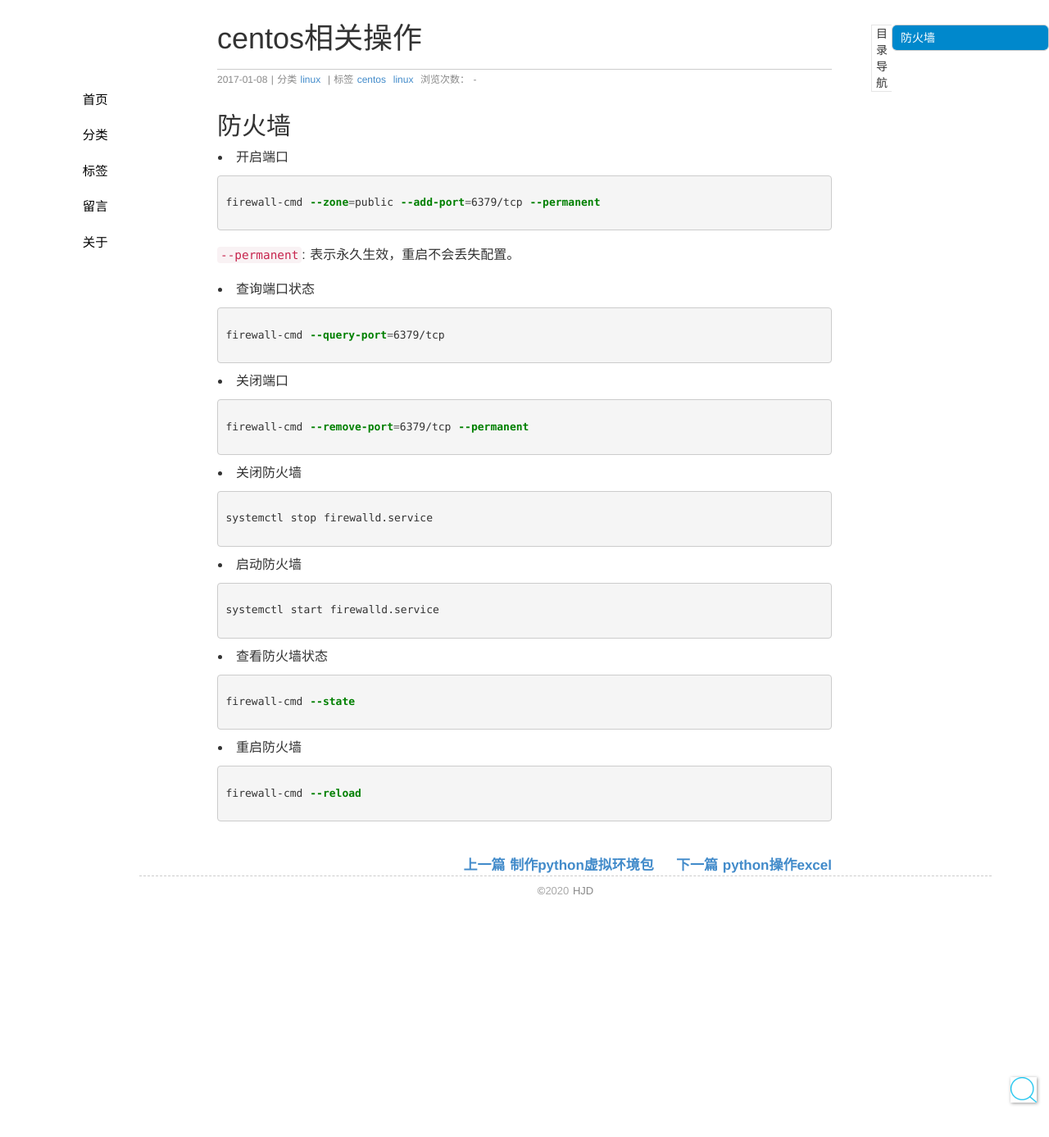
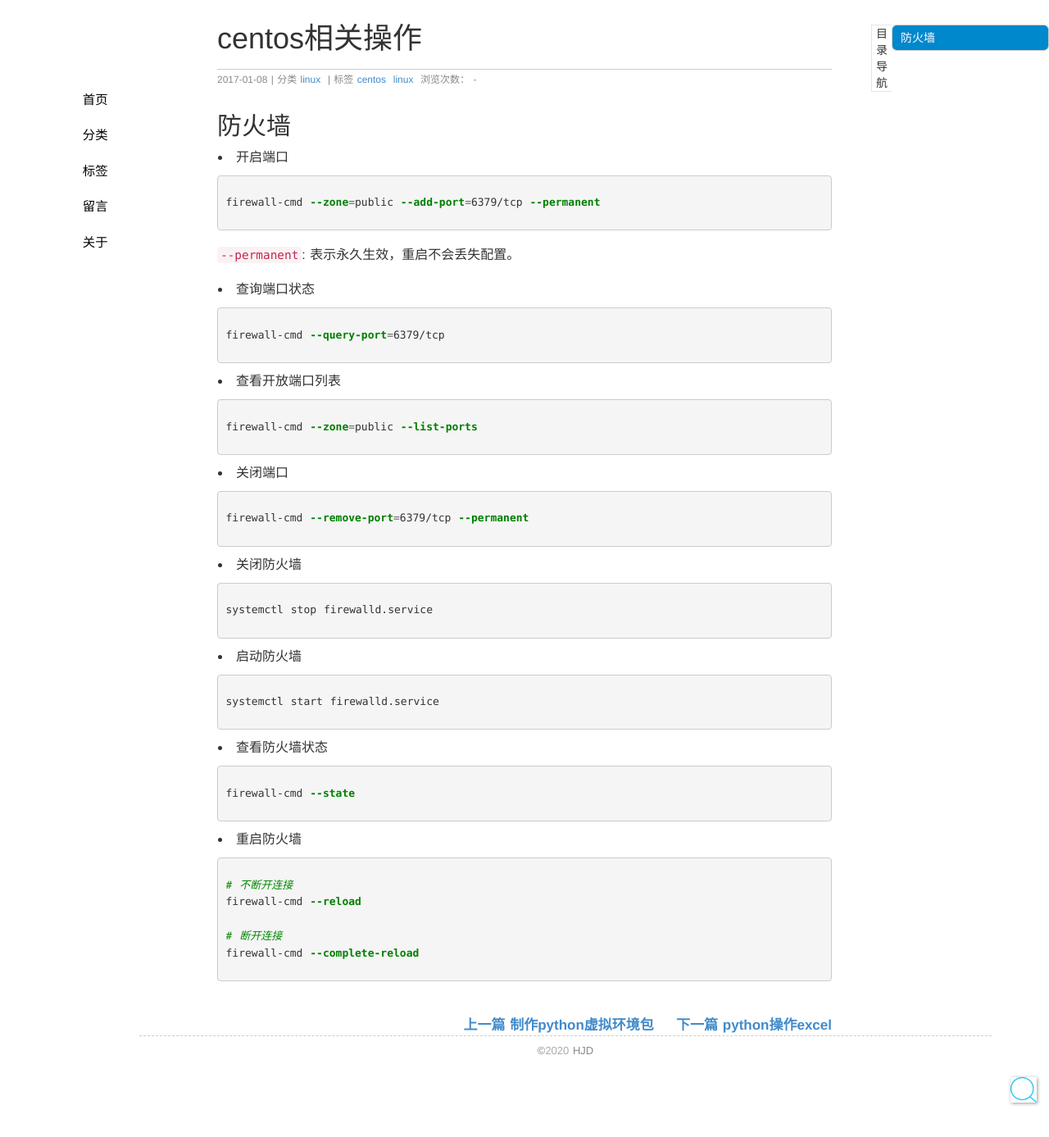
Before and after one commit to seekplum/seekplum.github.io, a Jekyll site: the page built from _posts/2017-01-08-centos.md, in a window 1280 px wide and 1400 px high. Shown: the top 1387 px of the window at 82% size. Built offline with Jekyll 4.4.1, drawn with Linux system fonts in a browser that asks for light colours; comment, search, counter and statistics services are not loaded.

Commit message:
MOD: centos 查看开放端口列表

````diff
--- a/_posts/2017-01-08-centos.md
+++ b/_posts/2017-01-08-centos.md
@@ -20,6 +20,12 @@ firewall-cmd --zone=public --add-port=6379/tcp --permanent
 
 ```bash
 firewall-cmd --query-port=6379/tcp
+```
+
+* 查看开放端口列表
+
+```bash
+firewall-cmd --zone=public --list-ports
 ```
 
 * 关闭端口
@@ -49,5 +55,9 @@ firewall-cmd --state
 * 重启防火墙
 
 ```bash
+# 不断开连接
 firewall-cmd --reload
+
+# 断开连接
+firewall-cmd --complete-reload
 ```
````
